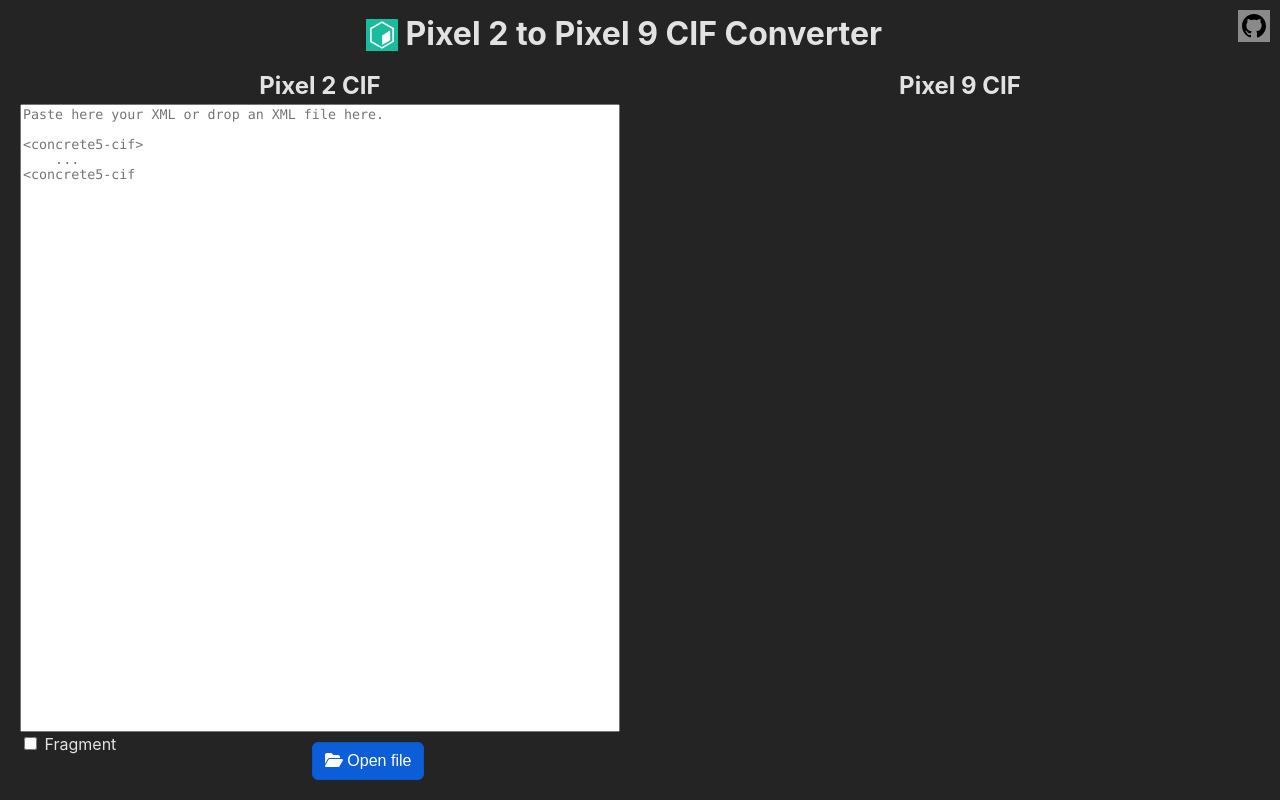
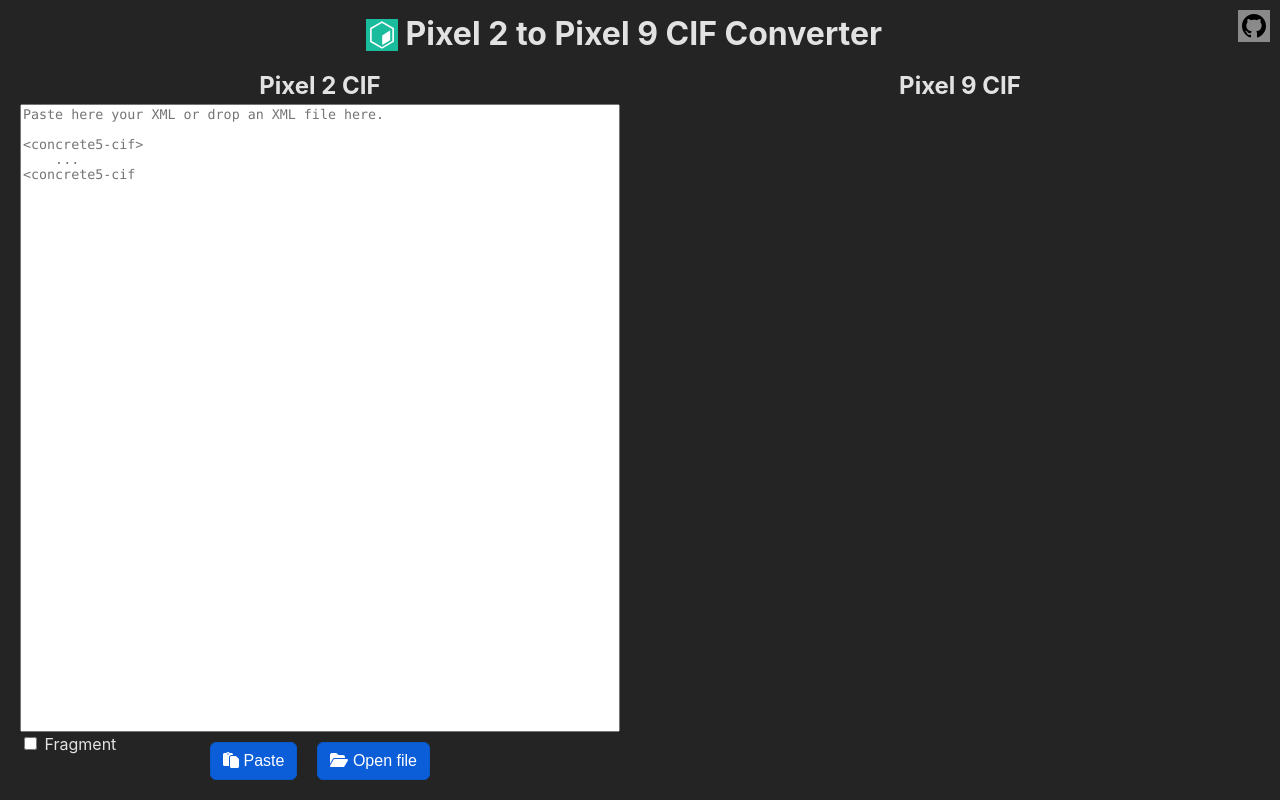
Before and after one commit to mlocati/pixel2to9, a Vue app: page / in a window 1280 px wide. Built offline with nearby package versions, Linux system fonts and the light colour scheme.

Commit message:
Add Paste button

```diff
--- a/src/components/Input.vue
+++ b/src/components/Input.vue
@@ -10,6 +10,8 @@
 const emit = defineEmits<{
   input: [xml: string, fragment: boolean],
 }>()
+
+const textarea = ref<HTMLTextAreaElement>();
 
 watch(xml, (newValue: string) => {
     emit('input', newValue, fragment.value);
@@ -39,6 +41,25 @@
         xml.value = await readFile(filePicker.value.files[0]);
     } catch (e: any) {
         window.alert(e?.message || e?.toString() || '?');
+    }
+}
+async function paste()
+{
+    try {
+        xml.value = await navigator.clipboard.readText();
+    } catch {
+        try {
+            if (textarea.value) {
+                textarea.value.focus();
+                textarea.value.select();
+                if (document.execCommand('paste')) {
+                    return;
+                }
+            }
+            throw new Error('Unsupported');
+        } catch (e: any) {
+            window.alert(e?.message || e?.toString() || '?');
+        }
     }
 }
 
@@ -75,12 +96,16 @@
 <template>
     <div class="area" v-on:dragenter="drop($event, true)" v-on:dragover="drop($event, true)" v-on:drop.prevent="drop($event, false)">
         <header><h2>Pixel 2 CIF</h2></header>
-        <textarea v-model="xml" placeholder="Paste here your XML or drop an XML file here.&#10;&#10;<concrete5-cif>&#10;    ...&#10;<concrete5-cif"></textarea>
+        <textarea v-model="xml" ref="textarea" placeholder="Paste here your XML or drop an XML file here.&#10;&#10;<concrete5-cif>&#10;    ...&#10;<concrete5-cif"></textarea>
         <div class="actions">
             <label>
                 <input type="checkbox" v-model="fragment" />
                 Fragment
             </label>
+            <button v-on:click.prevent="paste()">
+                <fa v-bind:icon="['fas', 'paste']" />
+                Paste
+            </button>
             <button v-on:click.prevent="pickFile()">
                 <fa v-bind:icon="['fas', 'folder-open']" />
                 Open file
@@ -106,10 +131,15 @@
 }
 .actions {
   text-align: center;
-  padding: 10px 0 20px 0;
+  display: relative;
+  padding: 10px 20px 20px 20px;
+}
+.actions button {
+    margin: 0 10px 0 10px;
 }
 .actions label {
-    float: left;
+    position: absolute;
+    left: 20px;
     margin-top: -10px;
 }
 input[type="file"] {
--- a/src/main.ts
+++ b/src/main.ts
@@ -3,10 +3,10 @@
 import App from './App.vue';
 
 import { library } from '@fortawesome/fontawesome-svg-core';
-import { faCopy, faFloppyDisk, faFolderOpen } from '@fortawesome/free-solid-svg-icons';
+import { faCopy, faFloppyDisk, faFolderOpen, faPaste } from '@fortawesome/free-solid-svg-icons';
 import { FontAwesomeIcon } from '@fortawesome/vue-fontawesome';
 
-library.add(faCopy, faFloppyDisk, faFolderOpen);
+library.add(faCopy, faFloppyDisk, faFolderOpen, faPaste);
 createApp(App)
     .component('fa', FontAwesomeIcon)
     .mount('#app')
```
